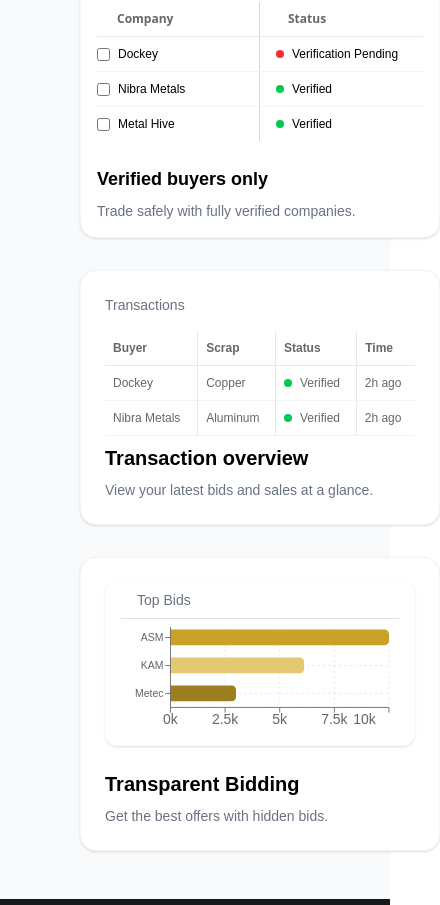
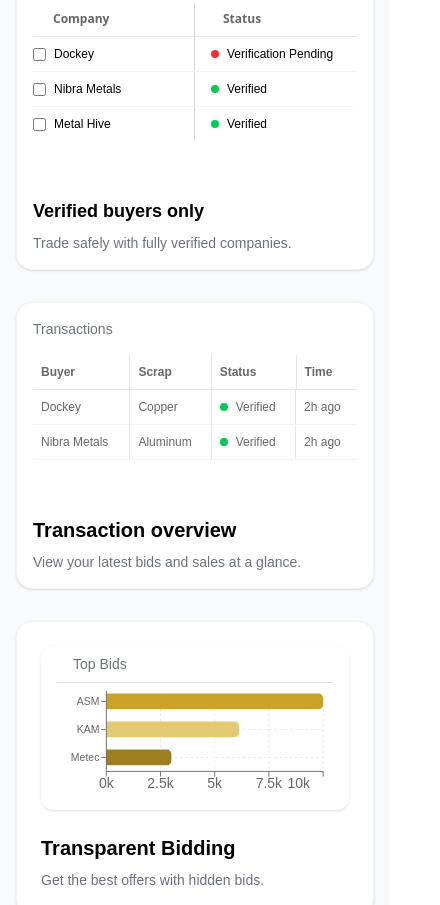
Before and after one commit to MetalHive/MetalHive, a Next.js app: page / in a window 390 px wide. Shown: the part 2019-2924 px from the top of the page, 440 px wide, since content can reach past the window. Built offline with nearby package versions, Linux system fonts and the light colour scheme.

Commit message:
responsive homepage

```diff
--- a/app/Homepage/Tables.tsx
+++ b/app/Homepage/Tables.tsx
@@ -1,7 +1,16 @@
 "use client";
 
 import Image from "next/image";
-import { BarChart, Bar, XAxis, YAxis, Tooltip, ResponsiveContainer, CartesianGrid, Cell } from "recharts";
+import {
+  BarChart,
+  Bar,
+  XAxis,
+  YAxis,
+  Tooltip,
+  ResponsiveContainer,
+  CartesianGrid,
+  Cell,
+} from "recharts";
 
 const data = [
   { company: "ASM", amount: 10000 },
@@ -11,11 +20,10 @@ const data = [
 
 const DashboardCards = () => {
   return (
-    <section className="w-full px-20 py-12 bg-gray-50">
-      <div className="flex flex-col lg:flex-row gap-8">
+    <section className="w-full bg-gray-50 px-4 sm:px-8 md:px-12 lg:px-20 py-12">
+      <div className="flex flex-col lg:flex-row flex-wrap gap-8 justify-center items-center">
         {/* CARD 1 */}
-        <div className="flex-1 w-[360px] h-[284px] bg-white rounded-2xl shadow p-4 border border-gray-100">
-
+        <div className="flex-1 w-full sm:w-[360px] h-auto sm:h-[284px] bg-white rounded-2xl shadow p-4 border border-gray-100 max-w-full">
           {/* Table */}
           <div className="overflow-x-auto relative">
             <table className="w-full text-left text-[12px] border-collapse">
@@ -42,7 +50,6 @@ const DashboardCards = () => {
                       <span className="w-2 h-2 rounded-full bg-red-500"></span>
                       Verification Pending
                     </div>
-
                   </td>
                 </tr>
 
@@ -80,19 +87,18 @@ const DashboardCards = () => {
               </tbody>
             </table>
           </div>
-
-
-
+          <div className="mt-14">
             <h2 className="text-lg font-semibold mt-6">Verified buyers only</h2>
-          <p className="text-gray-500 mt-2 text-sm">Trade safely with fully verified companies.
+            <p className="text-gray-500 mt-2 text-sm">
+              Trade safely with fully verified companies.
             </p>
+          </div>
         </div>
 
         {/* CARD 2 */}
-        <div className="flex-1 bg-white w-[360px] h-[284px] rounded-2xl shadow p-6 border border-gray-100">
+        <div className="flex-1 bg-white w-full sm:w-[360px] h-auto sm:h-[284px] rounded-2xl shadow p-4 border border-gray-100 max-w-full">
           {/* Logo + Label */}
           <div className="flex items-center gap-3 mb-4">
-            {/* <Image src="/report.svg" alt="Report" width={28} height={28} /> */}
             <span className="text-sm font-medium text-gray-500">Transactions</span>
           </div>
 
@@ -127,24 +133,26 @@ const DashboardCards = () => {
                   </td>
                   <td className="py-2 px-2">2h ago</td>
                 </tr>
-
               </tbody>
             </table>
           </div>
 
-
+          <div className="mt-14">
             <h2 className="text-xl font-semibold mt-2">Transaction overview</h2>
             <p className="text-gray-500 mt-2 text-sm">
               View your latest bids and sales at a glance.
             </p>
           </div>
+        </div>
 
         {/* CARD 3 */}
-    <div className="flex-1 bg-white w-[360px] h-[284px] rounded-2xl shadow p-6 border border-gray-100">
+        <div className="flex-1 bg-white w-full sm:w-[360px] h-auto sm:h-[284px] rounded-2xl shadow p-6 border border-gray-100 max-w-full">
           {/* Top Bids Label + Chart */}
           <div className="shadow rounded-xl px-4 bg-white">
             <div className="flex items-center gap-3">
-      <span className="text-sm font-medium text-gray-500 pl-4 pt-2">Top Bids</span>
+              <span className="text-sm font-medium text-gray-500 pl-4 pt-2">
+                Top Bids
+              </span>
             </div>
 
             <div className="flex mt-2 justify-start items-center w-full border-t border-[#E1E1E1] h-32">
@@ -152,7 +160,8 @@ const DashboardCards = () => {
                 <BarChart
                   layout="vertical"
                   data={data}
-          margin={{ top: -4, right: -15, left: -43, bottom: 5 }} className="py-2"
+                  margin={{ top: -4, right: -15, left: -43, bottom: 5 }}
+                  className="py-2"
                 >
                   <CartesianGrid strokeDasharray="3 3" stroke="#e5e7eb" />
                   <XAxis
```
Lines whose indentation alone changed are shown as unchanged.
